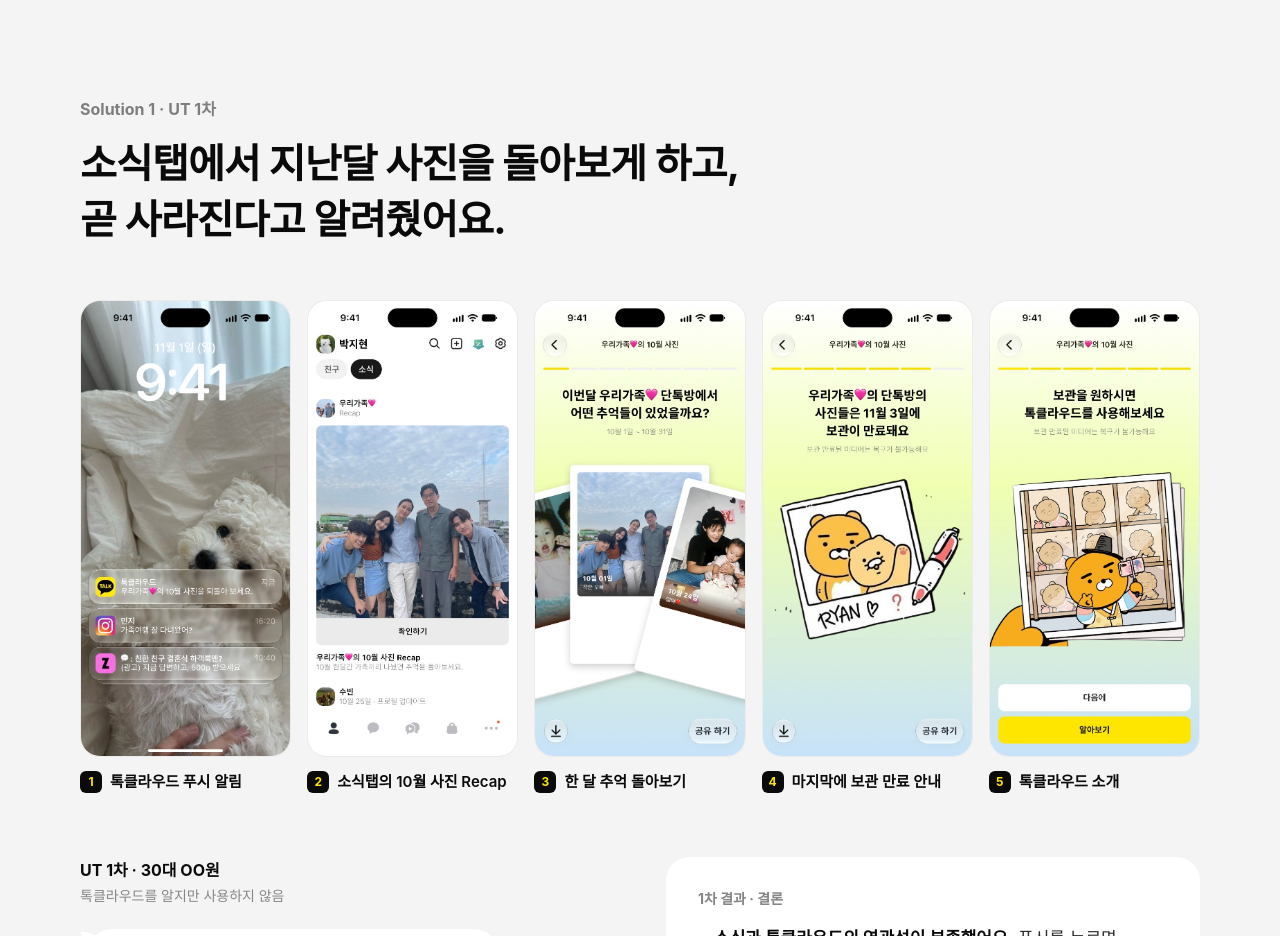
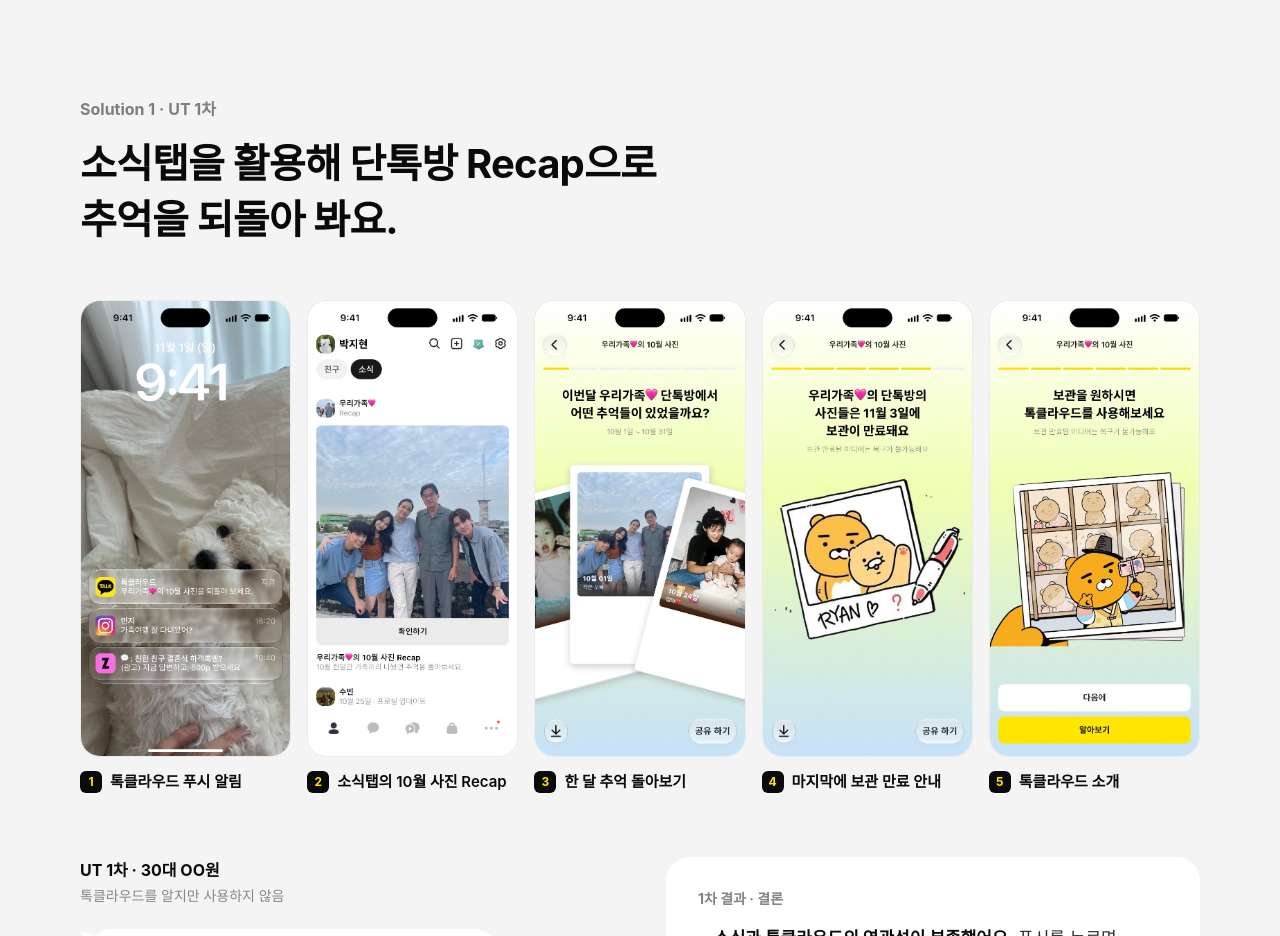
Before and after one commit to Ssio9X/talkdrawer-prototype, a plain HTML site: page landing-2/index.html in a window 1280 px wide. Shown: the part 3000-3936 px from the top of the page. Drawn offline with Linux system fonts and the light colour scheme.

Commit message:
랜딩 2차: Solution 1 제목 '소식탭을 활용해 단톡방 Recap으로 추억을 되돌아 봐요'
Co-Authored-By: Claude Opus 5.5 <noreply@anthropic.com>

```diff
--- a/landing-2/index.html
+++ b/landing-2/index.html
@@ -522,7 +522,7 @@ footer .wrap{display:flex;justify-content:space-between;gap:24px;flex-wrap:wrap}
 
 <!-- 5 Solution 1 · Figma 551:16673 + 1차 결과 551:19543 -->
 <section class="so gr" id="sol1"><div class="sx">
-  <div class="sx-head rv"><p class="sx-k">Solution 1 · UT 1차</p><h2>소식탭에서 지난달 사진을 돌아보게 하고,<br> 곧 사라진다고 알려줬어요.</h2></div>
+  <div class="sx-head rv"><p class="sx-k">Solution 1 · UT 1차</p><h2>소식탭을 활용해 단톡방 Recap으로<br> 추억을 되돌아 봐요.</h2></div>
   <ol class="strip rv">
     <li><img src="img/s1-push.jpg" width="402" height="874" alt="잠금화면 푸시: 우리가족 10월 사진을 되돌아 보세요" loading="lazy"><span><i>1</i>톡클라우드 푸시 알림</span></li>
     <li><img src="img/s1-feed.jpg" width="402" height="874" alt="카카오톡 소식탭에 뜬 우리가족 10월 사진 Recap" loading="lazy"><span><i>2</i>소식탭의 10월 사진 Recap</span></li>
```
